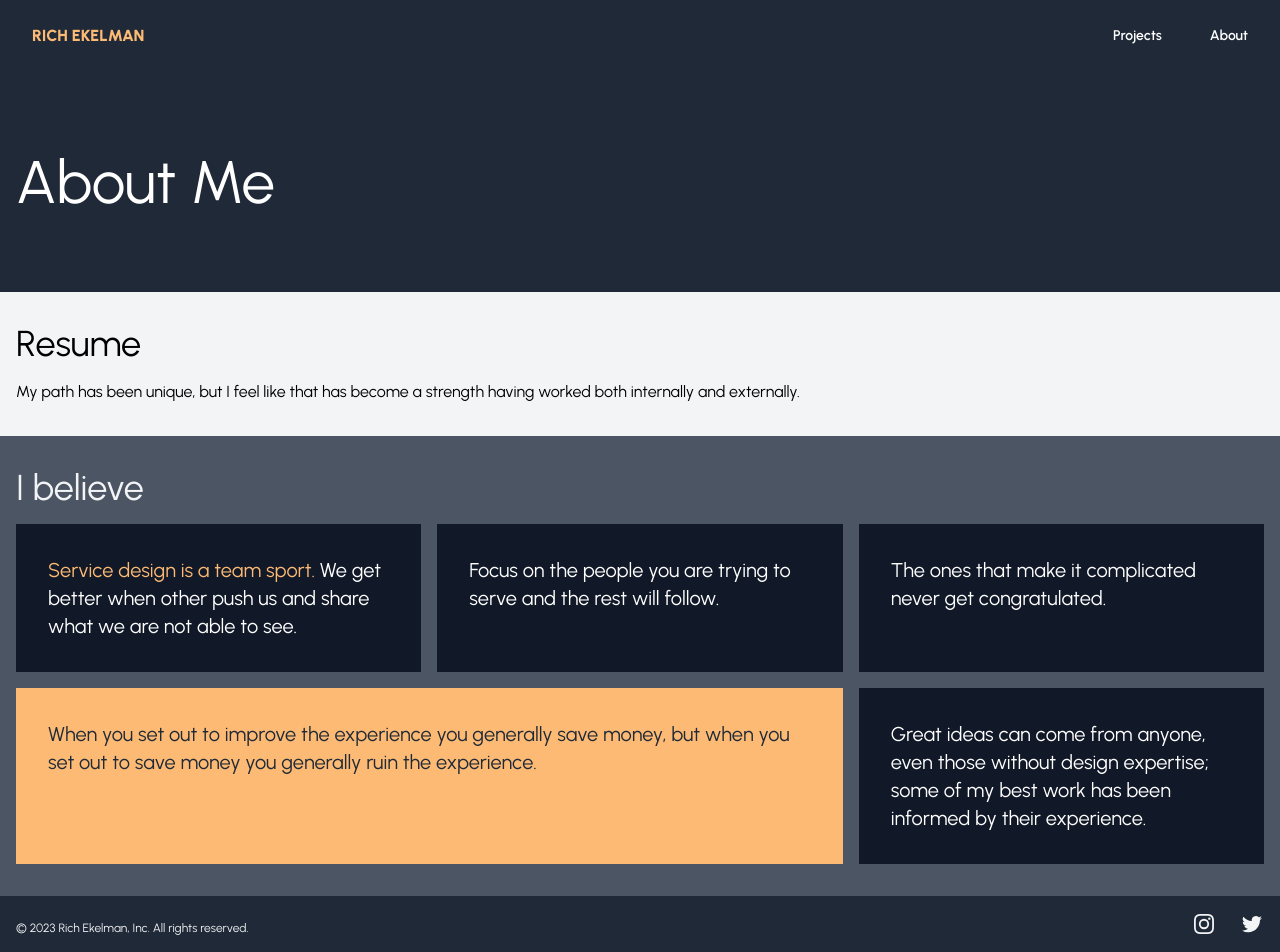
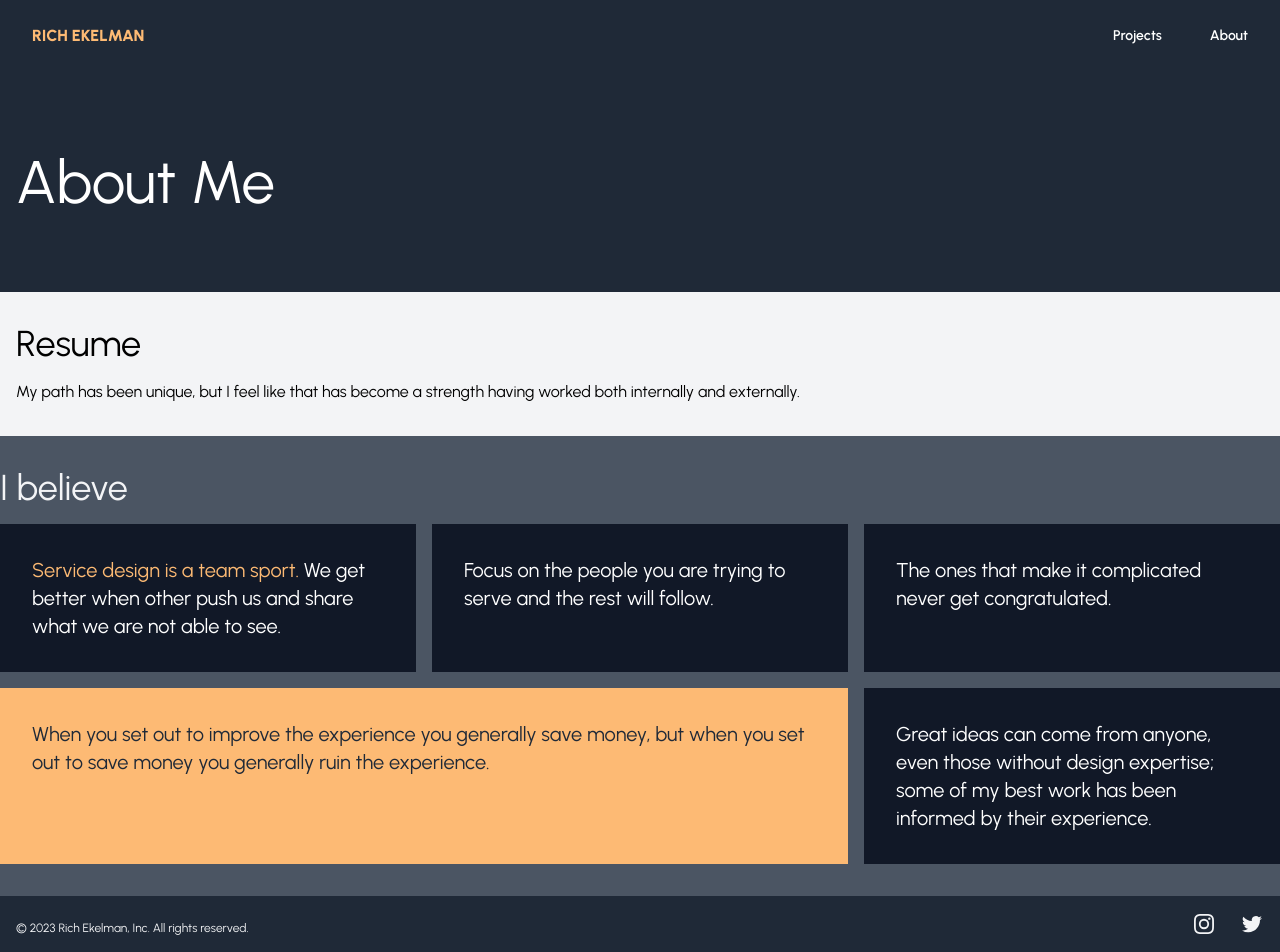
Before and after one commit to servstudio/designportfolio, a Next.js app in the folder portfolio/: page /about in a window 1280 px wide. Shown: the top 952 px of the page. Built offline with nearby package versions, Linux system fonts and the light colour scheme.

Commit message:
Removed padding.

```diff
--- a/portfolio/src/pages/about.js
+++ b/portfolio/src/pages/about.js
@@ -22,7 +22,7 @@ function About() {
         </div>
       </section>
       <section className="bg-gray-600">
-        <div className="container grid w-full grid-cols-1 gap-4 px-4 py-8 mx-auto md:grid-cols-3">
+        <div className="container grid w-full grid-cols-1 gap-4 py-8 mx-auto md:grid-cols-3">
           <h2 className="text-4xl text-gray-100 md:col-span-3 font-regular">
             I believe
           </h2>
```
